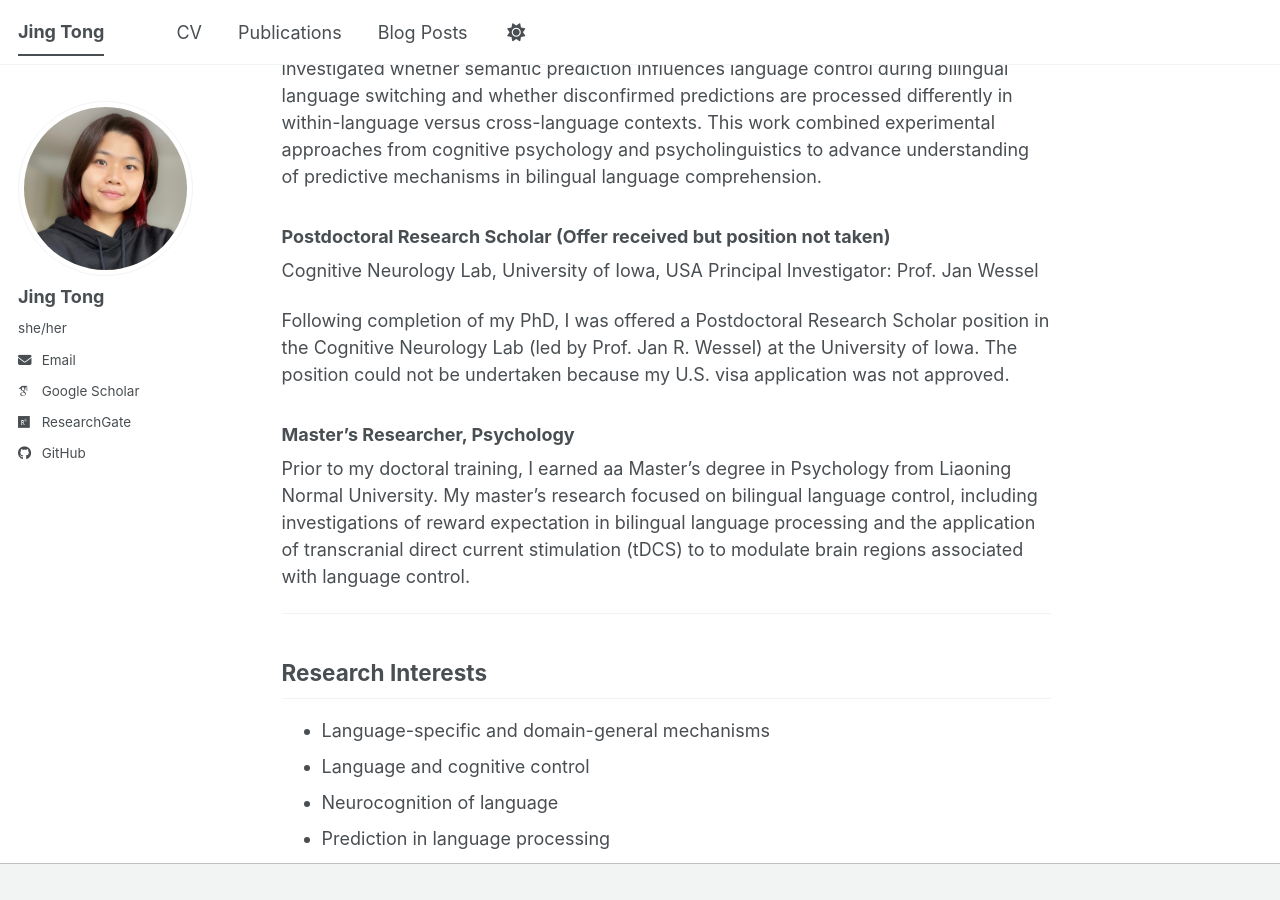
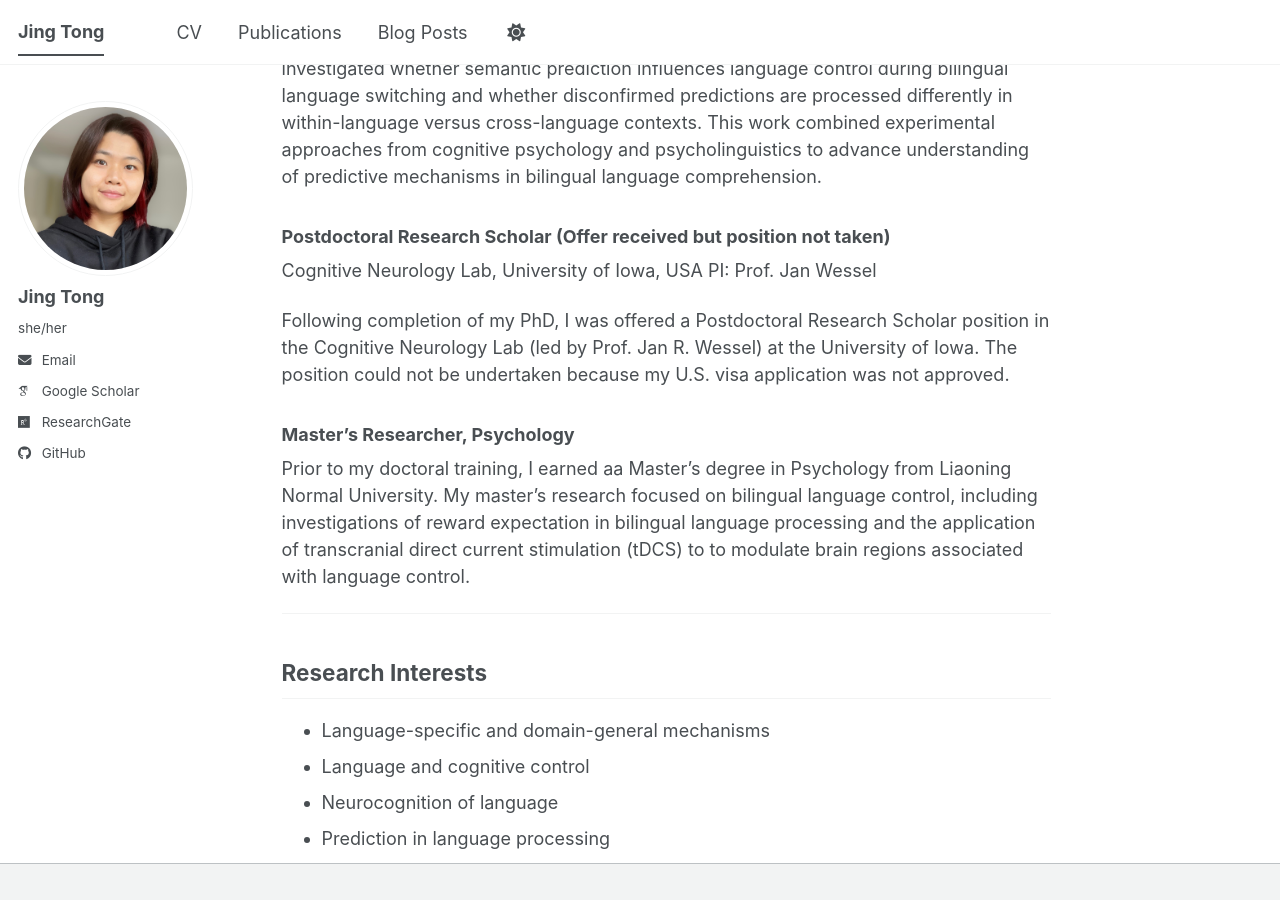
Before and after one commit to JingTong01/jingtong01.github.io, a Jekyll site: the page built from _pages/about.md, in a window 1280 px wide and 900 px high, scrolled down 370 px. Built offline with Jekyll 4.4.1, drawn with Linux system fonts in a browser that asks for light colours; some web fonts are replaced; a script bundle is joined from its source files by our own code; library files that are not in the unit come from our copies; our own code applies the rules of GitHub Pages for plain Markdown files.

Commit message:
Update about.md

```diff
--- a/_pages/about.md
+++ b/_pages/about.md
@@ -16,7 +16,7 @@ My doctoral research focused on the role of prediction during bilingual language
 
 ### Postdoctoral Research Scholar (Offer received but position not taken)
 Cognitive Neurology Lab, University of Iowa, USA
-Principal Investigator: Prof. Jan Wessel
+PI: Prof. Jan Wessel
 
 Following completion of my PhD, I was offered a Postdoctoral Research Scholar position in the Cognitive Neurology Lab (led by Prof. Jan R. Wessel) at the University of Iowa. The position could not be undertaken because my U.S. visa application was not approved.
 
```
